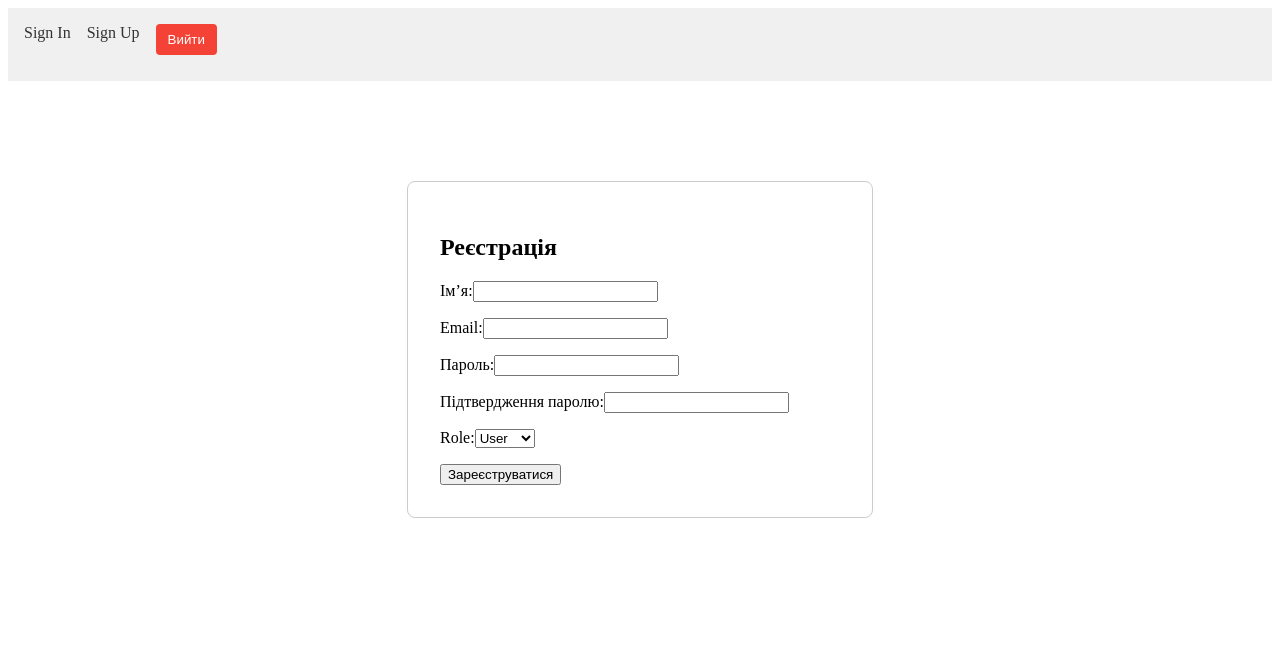
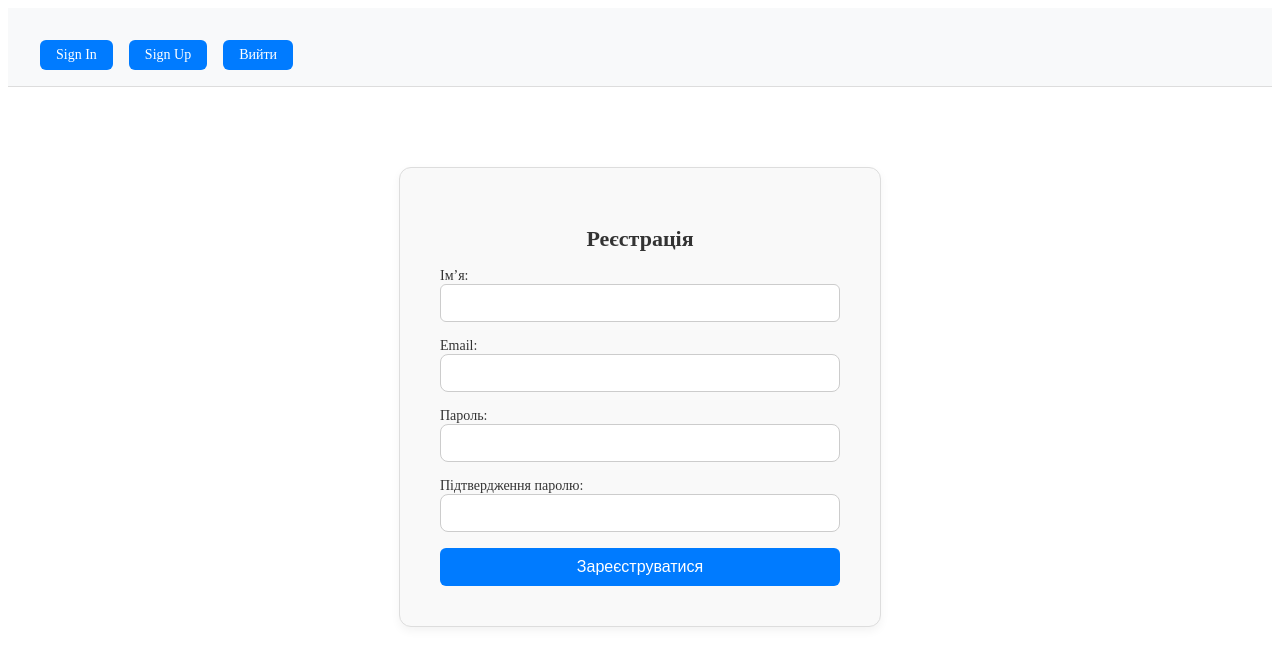
Before and after one commit to RuslanKabachok/Company-dashboard-app, a React (Vite) app: page /signup in a window 1280 px wide. Shown: the top 666 px of the page. Built offline with nearby package versions, Linux system fonts and the light colour scheme.

Commit message:
addeed styles

```diff
--- a/src/pages/CreateCompany.jsx
+++ b/src/pages/CreateCompany.jsx
@@ -1,6 +1,7 @@
 import { useState } from 'react';
 import { useNavigate } from 'react-router-dom';
 import axios from 'axios';
+import css from './CreateCompany.module.css';
 
 export default function CreateCompany() {
   const navigate = useNavigate();
@@ -48,7 +49,7 @@ export default function CreateCompany() {
   };
 
   return (
-    <form onSubmit={handleSubmit}>
+    <form onSubmit={handleSubmit} className={css.form}>
       <h2>Додати компанію</h2>
       <input
         type="text"
--- a/src/pages/CreateCompany.module.css
+++ b/src/pages/CreateCompany.module.css
@@ -0,0 +1,42 @@
+.form {
+  max-width: 400px;
+  margin: 40px auto;
+  padding: 24px;
+  background-color: #ffffff;
+  border-radius: 8px;
+  box-shadow: 0 2px 6px rgba(0, 0, 0, 0.1);
+  display: flex;
+  flex-direction: column;
+  gap: 16px;
+}
+
+h2 {
+  margin-bottom: 16px;
+  text-align: center;
+  font-size: 22px;
+  color: #333;
+}
+
+input[type='text'],
+input[type='number'],
+input[type='file'] {
+  padding: 10px;
+  border: 1px solid #ccc;
+  border-radius: 6px;
+  font-size: 14px;
+}
+
+button {
+  background-color: #007bff;
+  color: white;
+  padding: 10px 0;
+  border: none;
+  border-radius: 6px;
+  font-size: 16px;
+  cursor: pointer;
+  transition: background-color 0.2s ease;
+}
+
+button:hover {
+  background-color: #0056b3;
+}
--- a/src/pages/NavBar.jsx
+++ b/src/pages/NavBar.jsx
@@ -4,30 +4,29 @@ import css from './NavBar.module.css';
 export default function NavBar() {
   return (
     <nav className={css.nav}>
-      <ul>
+      <ul className={css.navList}>
         <li>
-          <Link to="/signin">Sign In</Link>
+          <Link to="/signin" className={css.navItem}>
+            Sign In
+          </Link>
         </li>
         <li>
-          <Link to="/signup">Sign Up</Link>
+          <Link to="/signup" className={css.navItem}>
+            Sign Up
+          </Link>
         </li>
-        <button
+        <li>
+          <Link
+            to="/signin"
             onClick={() => {
               localStorage.removeItem('token');
               window.location.href = '/signin';
             }}
-          style={{
-            marginBottom: '10px',
-            padding: '8px 12px',
-            background: '#f44336',
-            color: 'white',
-            border: 'none',
-            borderRadius: '4px',
-            cursor: 'pointer',
-          }}
+            className={css.navItem}
           >
             Вийти
-        </button>
+          </Link>
+        </li>
       </ul>
     </nav>
   );
--- a/src/pages/NavBar.module.css
+++ b/src/pages/NavBar.module.css
@@ -1,21 +1,40 @@
 .nav {
-  background-color: #f0f0f0;
-  padding: 1rem;
+  background-color: #f8f9fa;
+  padding: 16px 32px;
+  border-bottom: 1px solid #ddd;
+  display: flex;
+  justify-content: space-between;
+  align-items: center;
 }
 
-.nav ul {
+.navList {
+  display: flex;
   list-style: none;
-  display: flex;
-  gap: 1rem;
+  gap: 16px;
   margin: 0;
   padding: 0;
 }
 
-.nav a {
+.navItem {
   text-decoration: none;
-  color: #333;
+  background-color: #007bff;
+  color: white;
+  padding: 8px 16px;
+  border: none;
+  border-radius: 6px;
+  font-size: 14px;
+  font-weight: 500;
+  cursor: pointer;
+  transition: background-color 0.2s ease;
+  display: inline-block;
+
+  line-height: 1;
+  text-align: center;
+  vertical-align: middle;
+  font-family: inherit;
+  box-sizing: border-box;
 }
 
-.nav a:hover {
-  text-decoration: underline;
+.navItem:hover {
+  background-color: #0056b3;
 }
--- a/src/pages/SignIn.jsx
+++ b/src/pages/SignIn.jsx
@@ -2,7 +2,7 @@ import { NavLink, useNavigate } from 'react-router-dom';
 import { Formik, Form, Field, ErrorMessage } from 'formik';
 import * as Yup from 'yup';
 import axios from 'axios';
-import css from './SignIn.module.css';
+import css from './SignUp.module.css';
 
 export default function SignIn() {
   const navigate = useNavigate();
@@ -28,9 +28,8 @@ export default function SignIn() {
         password: values.password,
       });
 
-      localStorage.setItem('token', res.data.token); // 🟢 Збереження токена
+      localStorage.setItem('token', res.data.token);
 
-      // ✅ Переадресація на головну або на сторінку компаній
       navigate('/companies');
     } catch (error) {
       console.error('Помилка при логіні', error);
@@ -51,7 +50,7 @@ export default function SignIn() {
       >
         {({ isSubmitting }) => (
           <Form className={css.form}>
-            <label>
+            <label className={css.label}>
               E-mail:
               <Field type="email" name="email" />
               <ErrorMessage
@@ -61,7 +60,7 @@ export default function SignIn() {
               />
             </label>
 
-            <label>
+            <label className={css.label}>
               Password:
               <Field type="password" name="password" />
               <ErrorMessage
--- a/src/pages/SignIn.module.css
+++ /dev/null
@@ -1,26 +0,0 @@
-.container {
-  max-width: 400px;
-  margin: 100px auto;
-  padding: 2rem;
-  border: 1px solid #ccc;
-  border-radius: 8px;
-  background: #fff;
-}
-
-.form label {
-  display: block;
-  margin-bottom: 1rem;
-}
-
-.auth-form input {
-  display: block;
-  width: 100%;
-  padding: 0.5rem;
-  margin-top: 0.25rem;
-}
-
-.auth-form button {
-  margin-top: 1rem;
-  padding: 0.75rem;
-  width: 100%;
-}
--- a/src/pages/SignUp.jsx
+++ b/src/pages/SignUp.jsx
@@ -60,25 +60,20 @@ export default function SignUp() {
         validationSchema={validationSchema}
         onSubmit={handleSubmit}
       >
-        {({ isSubmitting }) => (
         <Form className={css.form}>
-            <label>
+          <label className={css.label}>
             Імʼя:
             <Field type="text" name="name" />
             <ErrorMessage name="name" component="div" className={css.error} />
           </label>
 
-            <label>
+          <label className={css.label}>
             Email:
             <Field type="email" name="email" />
-              <ErrorMessage
-                name="email"
-                component="div"
-                className={css.error}
-              />
+            <ErrorMessage name="email" component="div" className={css.error} />
           </label>
 
-            <label>
+          <label className={css.label}>
             Пароль:
             <Field type="password" name="password" />
             <ErrorMessage
@@ -88,7 +83,7 @@ export default function SignUp() {
             />
           </label>
 
-            <label>
+          <label className={css.label}>
             Підтвердження паролю:
             <Field type="password" name="confirmPassword" />
             <ErrorMessage
@@ -98,20 +93,8 @@ export default function SignUp() {
             />
           </label>
 
-            <label>
-              Role:
-              <Field as="select" name="role">
-                <option value="user">User</option>
-                <option value="admin">Admin</option>{' '}
-                {/* 👈 тільки для демонстрації */}
-              </Field>
-            </label>
-
-            <button type="submit" disabled={isSubmitting}>
-              Зареєструватися
-            </button>
+          <button type="submit">Зареєструватися</button>
         </Form>
-        )}
       </Formik>
     </div>
   );
--- a/src/pages/SignUp.module.css
+++ b/src/pages/SignUp.module.css
@@ -1,32 +1,77 @@
 .container {
   max-width: 400px;
-  margin: 100px auto;
-  padding: 2rem;
+  margin: 80px auto;
+  padding: 40px;
+  border: 1px solid #ddd;
+  border-radius: 12px;
+  background-color: #f9f9f9;
+  box-shadow: 0 4px 10px rgba(0, 0, 0, 0.05);
+}
+
+h2 {
+  text-align: center;
+  margin-bottom: 24px;
+  color: #333;
+  font-size: 24px;
+}
+
+.form {
+  display: flex;
+  flex-direction: column;
+  gap: 16px;
+}
+
+.label {
+  display: flex;
+  flex-direction: column;
+  font-size: 14px;
+  color: #333;
+}
+
+input {
+  padding: 10px 12px;
   border: 1px solid #ccc;
   border-radius: 8px;
-  background: #fff;
+  font-size: 14px;
+  outline: none;
+  transition: border-color 0.2s ease;
 }
 
-.form label {
-  display: block;
-  margin-bottom: 1rem;
+input:focus {
+  border-color: #0077ff;
+  outline: none;
 }
 
-.auth-form input {
-  display: block;
-  width: 100%;
-  padding: 0.5rem;
-  margin-top: 0.25rem;
+button {
+  padding: 12px;
+  border: none;
+  background-color: #333;
+  color: white;
+  font-size: 16px;
+  border-radius: 8px;
+  cursor: pointer;
+  transition: background-color 0.2s ease;
 }
 
-.auth-form button {
-  margin-top: 1rem;
-  padding: 0.75rem;
-  width: 100%;
+button:hover {
+  background-color: #005dd1;
 }
 
 .error {
   color: red;
-  font-size: 14px;
-  margin-top: 5px;
+  font-size: 12px;
+  margin-top: 4px;
 }
+
+a {
+  display: block;
+  margin-top: 16px;
+  text-align: center;
+  font-size: 13px;
+  color: #0077ff;
+  text-decoration: none;
+}
+
+a:hover {
+  text-decoration: underline;
+}
```
Lines whose indentation alone changed are shown as unchanged.
